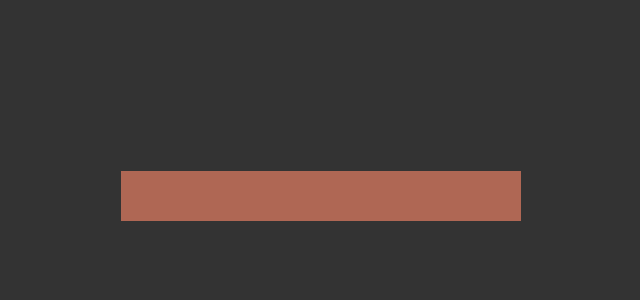
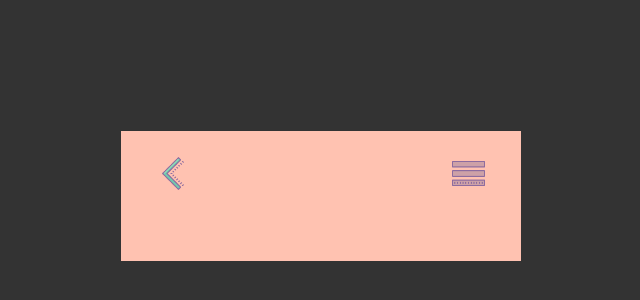
Before and after one commit to somberlyx/Music-Player, a plain HTML site: page index.html in a window 1280 px wide. Shown: the part 204-504 px from the top of the page, without its empty margins (319-959 px from the left). Drawn offline with Linux system fonts and the light colour scheme.

Commit message:
Add navigation buttons

```diff
--- a/index.css
+++ b/index.css
@@ -16,8 +16,18 @@
 }
 
 .music-player{
-  background: #AF6754;
+  background: #ffc2b1;
   width: 400px;
   padding: 25px 35px;
   text-align: center;
 }
+
+nav{
+  display: flex;
+  justify-content: space-between;
+  margin-bottom: 40px;
+}
+
+nav img {
+  width: 35px;
+}
--- a/index.html
+++ b/index.html
@@ -9,7 +9,14 @@
 <body>
   <div class="container">
     <div class="music-player">
-
+       <nav>
+        <div class="back">
+          <img src="images/icons8-back-64.png" alt="back">
+        </div>
+        <div class="menu">
+          <img src="images/icons8-menu-64.png" alt="menu">
+        </div>
+       </nav>
     </div>
   </div>
   <script src="music.js"></script>
```
